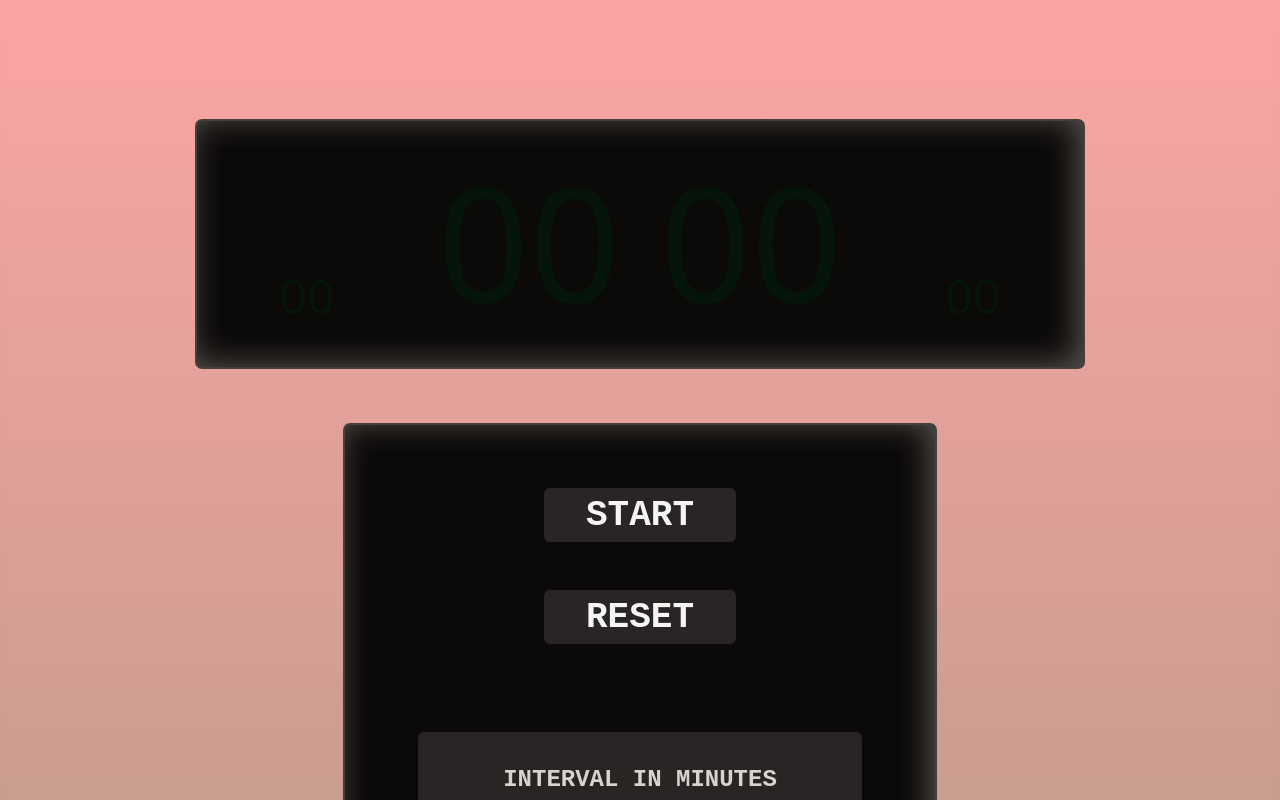
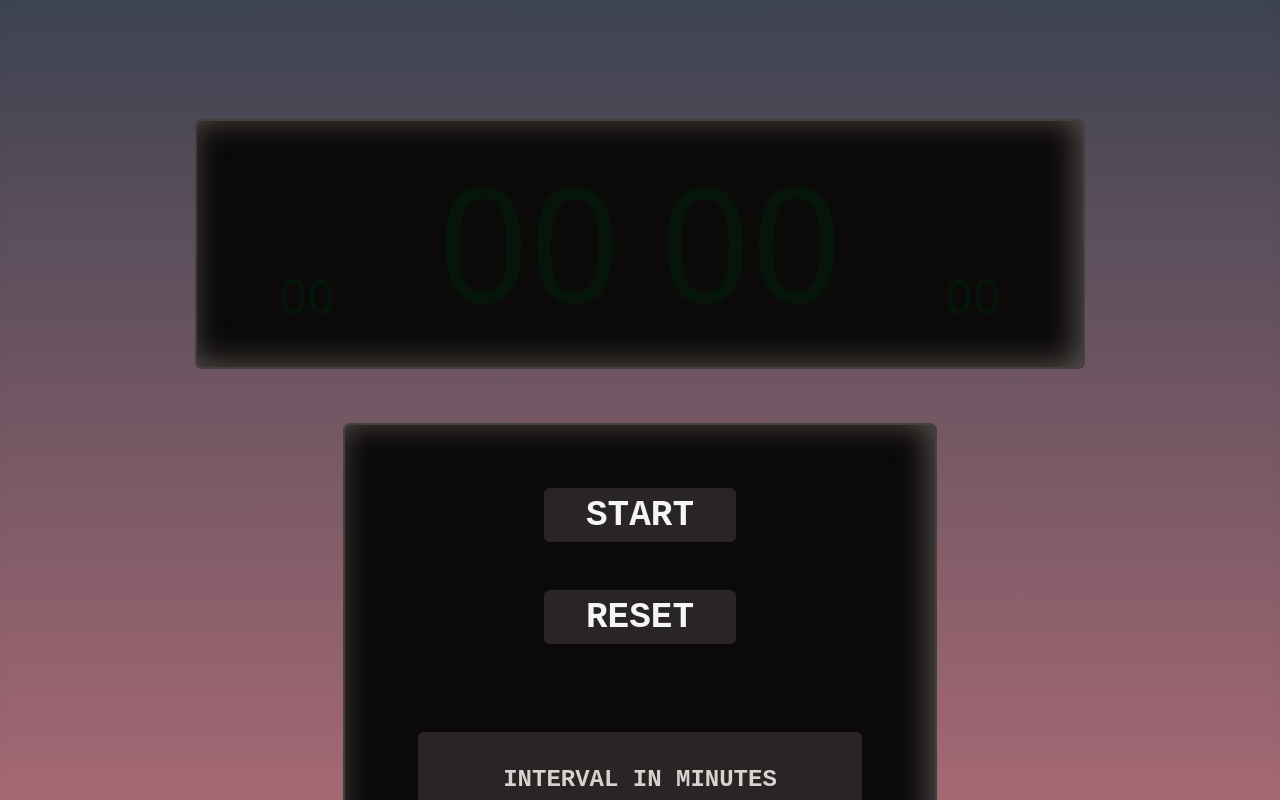
Before and after one commit to davidschraedel/stopwatch, a React (Vite) app: page / in a window 1280 px wide. Shown: the top 800 px of the page. Built offline with nearby package versions, Linux system fonts and the light colour scheme.

Commit message:
style: update App background gradient and add minimum screen height

```diff
--- a/src/App.jsx
+++ b/src/App.jsx
@@ -4,7 +4,7 @@ import Footer from "./Footer";
 function App() {
   return (
     <>
-      <div className="z-0  pt-20 px-1 sm:px-10 sm:min-w-min text-center text-2xl bg-gradient-to-b from-red-300 to-[#9b957c] antialiased shadow-outer">
+      <div className="z-0 min-h-screen pt-20 px-1 sm:px-10 sm:min-w-min text-center text-2xl bg-gradient-to-b from-[#3d4351] via-[#a36873] to-[#c48858] antialiased shadow-outer">
         <Stopwatch />
         <Footer />
       </div>
```
